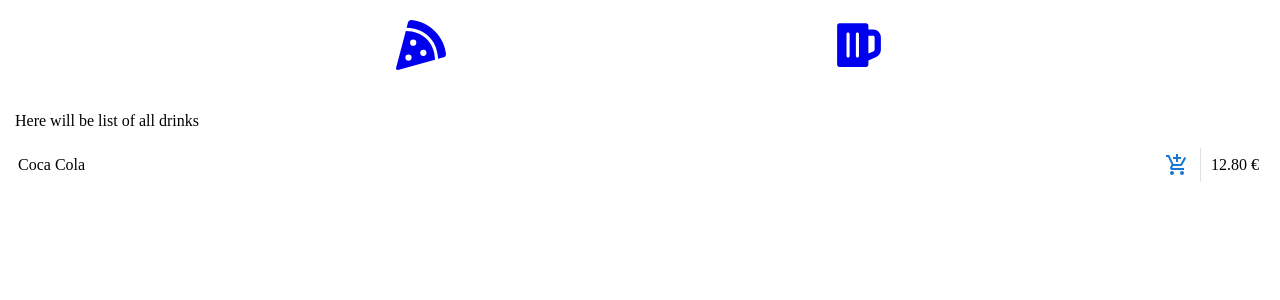
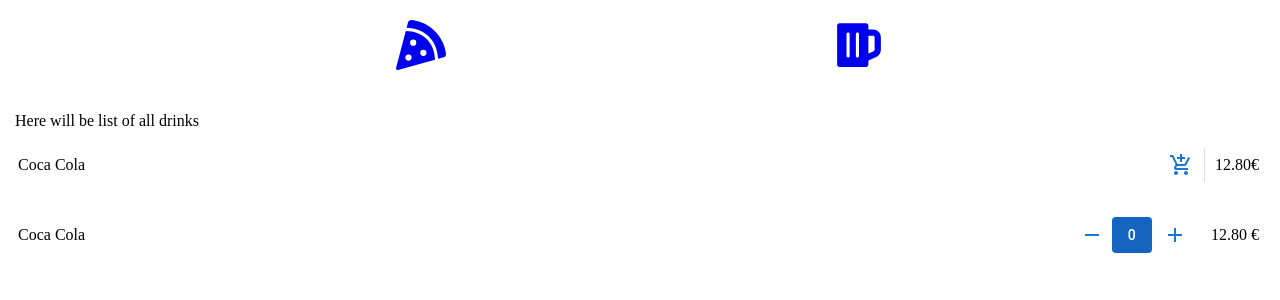
Before and after one commit to adammartiska/eMenu, a React (Create React App) app in the folder GUI/: page /drinks in a window 1280 px wide. Shown: the top 300 px of the page. Built offline with nearby package versions, Linux system fonts and the light colour scheme.

Commit message:
Add node_modules for sx styling components, add theme provider

```diff
--- a/GUI/package.json
+++ b/GUI/package.json
@@ -7,6 +7,7 @@
     "@emotion/styled": "^11.3.0",
     "@mui/icons-material": "^5.0.1",
     "@mui/material": "^5.0.1",
+    "@mui/system": "^5.0.2",
     "@testing-library/jest-dom": "^5.11.4",
     "@testing-library/react": "^11.1.0",
     "@testing-library/user-event": "^12.1.10",
--- a/GUI/src/App.js
+++ b/GUI/src/App.js
@@ -2,10 +2,29 @@ import NavBar from "./components/NavBar";
 import { BrowserRouter as Router, Route, Switch } from "react-router-dom";
 import FoodMenuPage from "./pages/food-menu-page";
 import DrinksMenuPage from "./pages/drinks-menu-page";
+import { ThemeProvider, createTheme } from "@mui/material/styles";
 import "./App.css";
+
+const theme = createTheme({
+  // We can define App themes in here
+  // status: {
+  //   danger: "#e53e3e",
+  // },
+  // palette: {
+  //   primary: {
+  //     main: "#0971f1",
+  //     darker: "#053e85",
+  //   },
+  //   neutral: {
+  //     main: "#64748B",
+  //     contrastText: "#fff",
+  //   },
+  // },
+});
 
 function App() {
   return (
+    <ThemeProvider theme={theme}>
       <Router>
         <NavBar />
         <Switch>
@@ -17,6 +36,7 @@ function App() {
           </Route>
         </Switch>
       </Router>
+    </ThemeProvider>
   );
 }
 
--- a/GUI/src/components/MenuItem.css
+++ b/GUI/src/components/MenuItem.css
@@ -11,3 +11,7 @@
   flex-direction: row;
   margin-left: 8px;
 }
+
+.middle-button {
+  min-width: 40px;
+}
--- a/GUI/src/components/MenuItem.js
+++ b/GUI/src/components/MenuItem.js
@@ -2,7 +2,6 @@ import React from "react";
 import IconButton from "@mui/material/IconButton";
 import Divider from "@mui/material/Divider";
 import AddShoppingCartIcon from "@mui/icons-material/AddShoppingCart";
-import { IoBagAdd } from "react-icons/io5";
 import "./MenuItem.css";
 
 const MenuItem = ({ name, price }) => {
@@ -14,7 +13,7 @@ const MenuItem = ({ name, price }) => {
           <AddShoppingCartIcon />
         </IconButton>
         <Divider orientation="vertical" variant="middle" flexItem />
-        <div style={{ marginLeft: 10 }}>{price} €</div>
+        <div style={{ marginLeft: 10 }}>{price}€</div>
       </div>
     </div>
   );
--- /dev/null
+++ b/GUI/src/components/MenuItem2.js
@@ -0,0 +1,44 @@
+import React from "react";
+import ButtonGroup from "@mui/material/ButtonGroup";
+import Button from "@mui/material/Button";
+import IconButton from "@mui/material/IconButton";
+import AddIcon from "@mui/icons-material/Add";
+import RemoveIcon from "@mui/icons-material/Remove";
+import "./MenuItem.css";
+
+const MenuItem2 = ({ name, price }) => {
+  return (
+    <div className="menu-item-wrapper">
+      <div>{name}</div>
+      <div className="menu-item-tail">
+        <ButtonGroup
+          class=".MuiButtonGroup-root"
+          variant="contained"
+          aria-label="outlined primary button group"
+        >
+          <IconButton size="small" aria-label="delete" color="primary">
+            <RemoveIcon />
+          </IconButton>
+          <Button
+            disabled
+            sx={{
+              "&.Mui-disabled": {
+                bgcolor: "primary.dark",
+                color: "white",
+              },
+              minWidth: 40,
+            }}
+          >
+            0
+          </Button>
+          <IconButton aria-label="delete" color="primary">
+            <AddIcon />
+          </IconButton>
+        </ButtonGroup>
+        <div style={{ marginLeft: 10 }}>{price} €</div>
+      </div>
+    </div>
+  );
+};
+
+export default MenuItem2;
--- a/GUI/src/pages/drinks-menu-page.js
+++ b/GUI/src/pages/drinks-menu-page.js
@@ -1,11 +1,13 @@
 import React from "react";
 import MenuItem from "../components/MenuItem";
+import MenuItem2 from "../components/MenuItem2";
 
 const DrinksMenuPage = () => {
   return (
     <div>
       <div>Here will be list of all drinks</div>
       <MenuItem name="Coca Cola" price="12.80" />
+      <MenuItem2 name="Coca Cola" price="12.80" />
     </div>
   );
 };
```
Also changed, not shown: 1 other file (tests, documents, lock files or other folders). Lines whose indentation alone changed are shown as unchanged.
